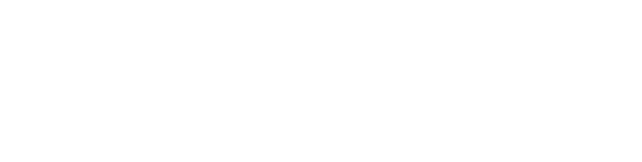
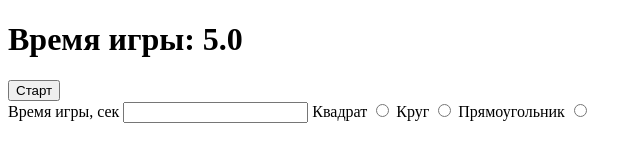
Before and after one commit to gorgreat/catchFigure, a plain HTML site: page index.html in a window 1280 px wide. Shown: the whole page, without its empty margins (0-642 px from the left). Drawn offline with Linux system fonts and the light colour scheme; files that its build step writes are made by us from their sources.

Commit message:
Базовая разметка

```diff
--- a/index.html
+++ b/index.html
@@ -19,7 +19,30 @@
     <![endif]-->
   </head>
   <body>
+    <div class="app">
+      <div class="app-header">
+        <h1 class="app-header__title">Время игры: <span class="time">5.0</span></h1>
+      </div>
+      <div class="app-content">
+        <div class="game-box">
+          <button class="btn">Старт</button>
+        </div>
+      </div>
+      <div class="app-footer">
+        <label for="game-time">Время игры, сек</label>
+        <input type="text" id="game-time" class="game-time input" >
 
+        <label for="square">Квадрат</label>
+        <input type="radio" id="square" class="square input" >
+
+        <label for="circle">Круг</label>
+        <input type="radio" id="circle" class="circle input" >
+
+        <label for="rectangle">Прямоугольник</label>
+        <input type="radio" id="rectangle" class="rectangle input" >
+      </div>
+
+    </div>
     <script src="script.js"></script>
   </body>
 </html>
```
